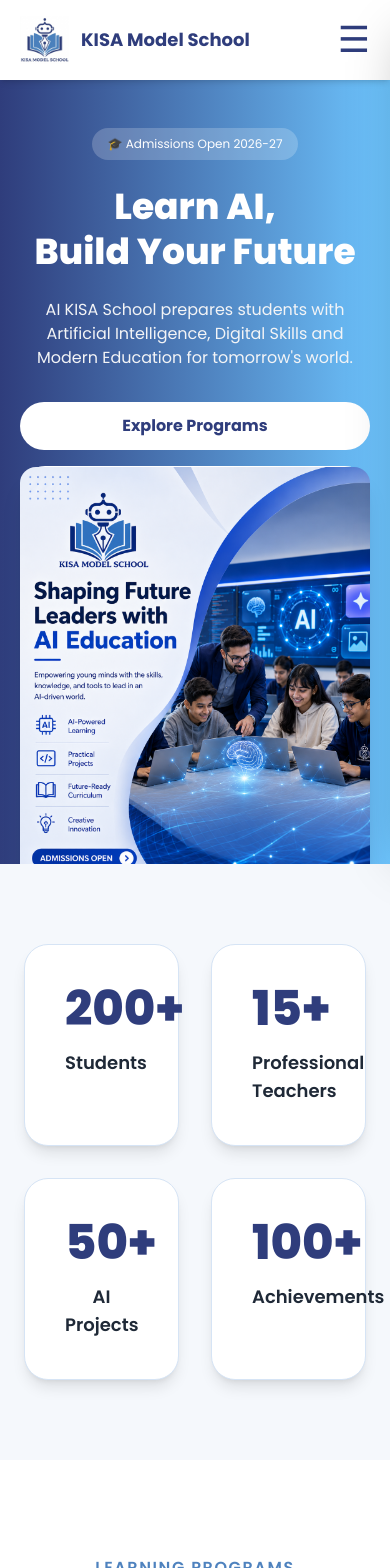
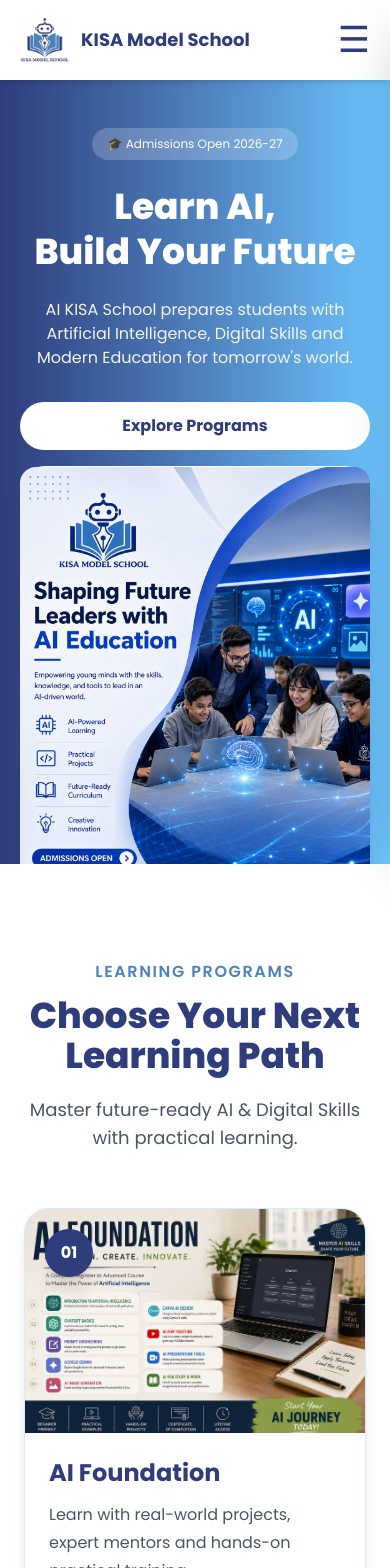
Before and after one commit to kisaschool-hub/ai-kisa-school, a React (Vite) app: page / in a window 390 px wide. Shown: the top 1568 px of the page. Built offline with nearby package versions, Linux system fonts and the light colour scheme.

Commit message:
Hide stats on mobile

```diff
--- a/package.json
+++ b/package.json
@@ -12,6 +12,7 @@
   "dependencies": {
     "lucide-react": "^1.25.0",
     "react": "^19.2.7",
+    "react-countup": "^6.5.3",
     "react-dom": "^19.2.7",
     "react-helmet": "^6.1.0",
     "react-icons": "^5.7.0",
--- a/src/components/Stats.jsx
+++ b/src/components/Stats.jsx
@@ -7,8 +7,10 @@
   ];
 
   return (
-    <section className="py-20 bg-[#F5F8FC]">
-      <div className="max-w-7xl mx-auto grid grid-cols-2 lg:grid-cols-4 gap-8 px-6">
+    <section className="hidden lg:block py-20 bg-[#F7FAFF]">
+      <div className="max-w-7xl mx-auto px-6">
+
+        <div className="grid grid-cols-4 gap-8">
 
           {stats.map((item, index) => (
             <div
@@ -26,6 +28,8 @@
           ))}
 
         </div>
+
+      </div>
     </section>
   );
 }
```
Also changed, not shown: 1 other file (tests, documents, lock files or other folders). Lines whose indentation alone changed are shown as unchanged.
